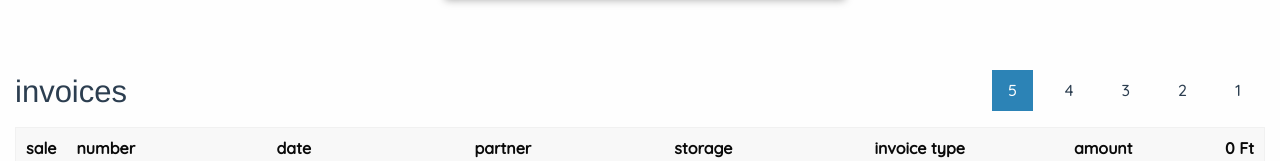
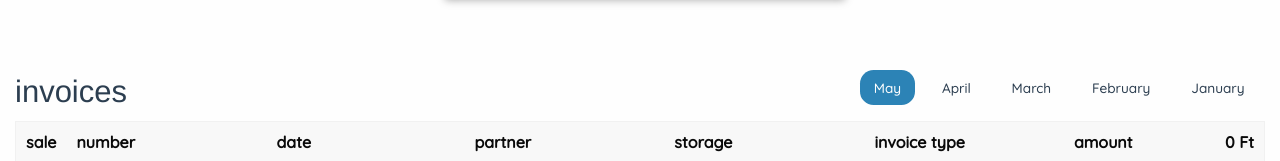
Before and after one commit to rrd108/stockr-vue, a Vue app: page /1/invoices in a window 1280 px wide. Shown: the part 304-465 px from the top of the page. Built offline with nearby package versions, Linux system fonts and the light colour scheme; no server answers; sample sign-in values are in the browser's storage.

Commit message:
display month name

```diff
--- a/src/views/Invoices.vue
+++ b/src/views/Invoices.vue
@@ -9,7 +9,7 @@
           @click="selectMonth(month)"
           :class="{ active: selectedMonth == month }"
         >
-          {{ month + 1 }}
+          {{ monthName(month) }}
         </li>
       </ul>
     </div>
@@ -123,6 +123,11 @@ export default {
   },
 
   methods: {
+    monthName(month) {
+      let date = new Date();
+      let firstDay = new Date(date.getFullYear(), month, 1);
+      return firstDay.toLocaleString('default', { month: 'long' })
+    },
     setCount(count) {
       this.searchResultsCount = count
     },
@@ -164,6 +169,7 @@ export default {
 .pagerHeader ul {
   display: flex;
   list-style: none;
+  font-size: .85rem;
 }
 
 .pagerHeader li {
@@ -175,5 +181,6 @@ export default {
 .pagerHeader li.active {
   color: #fff;
   background-color: #2c83b6;
+  border-radius: 1em;
 }
 </style>
```
